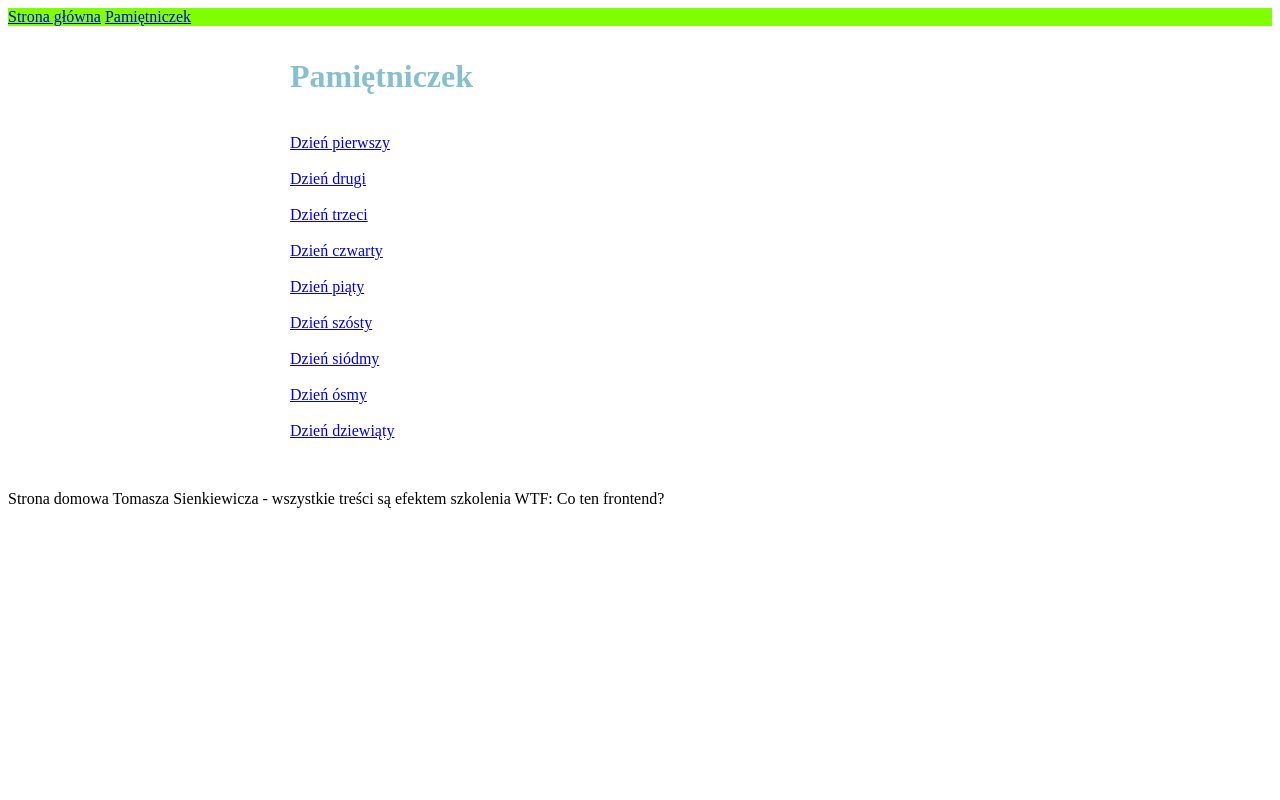
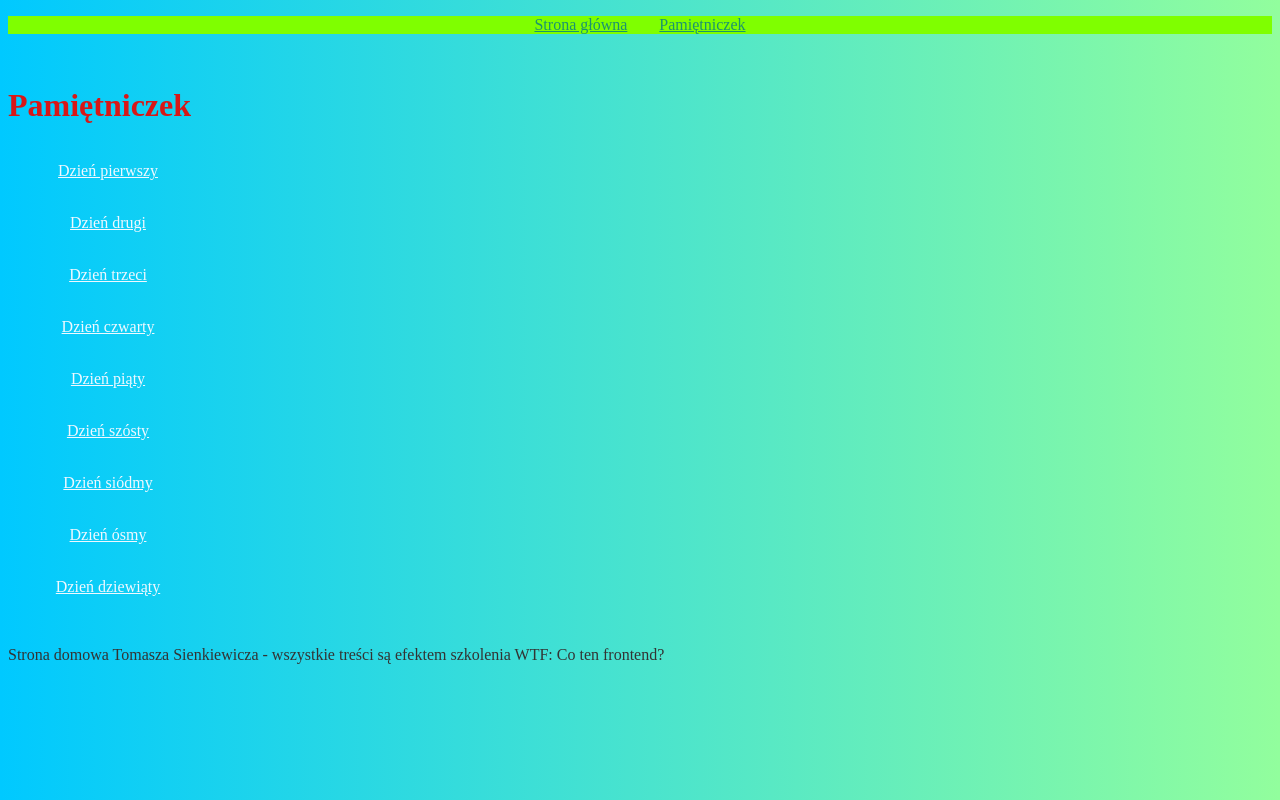
Before and after one commit to sienkiewicztomasz/homepage, a plain HTML site: page pamietniczek.html in a window 1280 px wide. Drawn offline with Linux system fonts and the light colour scheme.

Commit message:
add grid to my homepage

```diff
--- a/pamietniczek.html
+++ b/pamietniczek.html
@@ -9,36 +9,44 @@
     <title>Pamiętniczek</title>
 </head>
 
-<body>
-    <header class="navigation">
-        <a class="navigation__header" href="index.html">Strona główna</a>
-        <a class="navigation__header" href="pamietniczek.html">Pamiętniczek</a>
-    </header>
+<body class="body">
+        <header class="site-header">
+                <nav class="navigation">
+                    <ul class="navigation__list">
+                        <li class="navigation__item">
+                            <a class="navigation__link" href="index.html">Strona główna</a>
+                        </li>
+                        <li class="navigation__item">
+                            <a class="navigation__link" href="pamietniczek.html">Pamiętniczek</a>
+                        </li>
+                    </ul>
+                </nav>
+            </header>
     <main class="main">
         <header>
             <h1 class="diary__header">Pamiętniczek</h1>
         </header>
         <br />
-        <a href="pamietniczek/dzien1.html">Dzień pierwszy</a>
+        <a class="href" href="pamietniczek/dzien1.html">Dzień pierwszy</a>
         <br><br>
-        <a href="pamietniczek/dzien2.html">Dzień drugi</a>
+        <a class="href" href="pamietniczek/dzien2.html">Dzień drugi</a>
         <br><br>
-        <a href="pamietniczek/dzien3.html">Dzień trzeci</a>
+        <a class="href" href="pamietniczek/dzien3.html">Dzień trzeci</a>
         <br><br>
-        <a href="pamietniczek/dzien4.html">Dzień czwarty</a>
+        <a class="href" href="pamietniczek/dzien4.html">Dzień czwarty</a>
         <br><br>
-        <a href="pamietniczek/dzien5.html">Dzień piąty</a>
+        <a class="href" href="pamietniczek/dzien5.html">Dzień piąty</a>
         <br><br>
-        <a href="pamietniczek/dzien6.html">Dzień szósty</a>
+        <a class="href" href="pamietniczek/dzien6.html">Dzień szósty</a>
         <br><br>
-        <a href="pamietniczek/dzien7.html">Dzień siódmy</a>
+        <a class="href" href="pamietniczek/dzien7.html">Dzień siódmy</a>
         <br><br>
-        <a href="pamietniczek/dzien8.html">Dzień ósmy</a>
+        <a class="href" href="pamietniczek/dzien8.html">Dzień ósmy</a>
         <br><br>
-        <a href="pamietniczek/dzien9.html">Dzień dziewiąty</a>
+        <a class="href" href="pamietniczek/dzien9.html">Dzień dziewiąty</a>
         <br><br>
     </main>
-    <footer>
+    <footer class="footer">
         Strona domowa Tomasza Sienkiewicza - wszystkie treści są efektem szkolenia WTF: Co ten frontend?
     </footer>
 </body>
--- a/style.css
+++ b/style.css
@@ -4,17 +4,16 @@
 }
 
 .about {
-    width: 100%;
-    max-width: 700px;
+    grid-area: about;
 }
 
 .about__header {
-    color: #87c0cd;
+    color: #232627;
 }
 
 .about__paragraph {
+    border: 3px double #1A936F;
     padding: 16px;
-    border: 3px double #1A936F;
 }
 
 .article {
@@ -30,30 +29,83 @@
 }
 
 .article__paragraph {
+    border: 4px dotted #333;
     color: darkmagenta;
     padding: 16px;
-    border: 4px dotted #333;
+}
+
+.content {
+    grid-area: content;
 }
 
 .diary__header {
-    color: #87c0cd;
+    color: #d81717;
+}
+
+.footer{
+    grid-area: footer;
+}
+
+.header {
+    grid-area: header;
+}
+
+.href {
+    text-align: center;
+    color: aliceblue;
 }
 
 .main {
+    display: grid;
+    grid-template-areas: "header header"
+    "grid content"
+    "footer footer";
+    grid-template-columns: 200px 1fr;
+    grid-column-gap: 16px;
+    grid-row-gap: 16px;
+    margin: 32px auto;
     width: 100%;
-    max-width: 700px;
-    margin: 32px auto;
+}
+
+@media (max-width: 640px) {
+    .main {
+        grid-template-areas: "header"
+        "about"
+        "content"
+        "footer";
+        grid-template-columns: 1fr;
+    }
 }
 
 .main__header {
+    background-color: #87c0cd;
     color: #1d2bac;
-    background-color: #87c0cd;
+    text-align: center;
 }
 
 .navigation {
     background-color: chartreuse;
+    text-align: center;
 }
 
 .navigation__link {
     color: #1A936F;
 }
+
+.navigation__list {
+    /* align-items: center; */
+    display: flex;
+    /* height: 60px; */
+    justify-content: center;
+    list-style: none;
+    padding: 0;
+}
+
+.navigation__item {
+    display: block;
+    margin: 0 16px;
+}
+
+.site__header {
+
+}
```
Also changed, not shown: index.html (+19 -7 lines), pamietniczek/dzien1.html (+13 -5 lines), pamietniczek/dzien2.html (+12 -4 lines), pamietniczek/dzien3.html (+13 -5 lines), pamietniczek/dzien4.html (+12 -4 lines), pamietniczek/dzien5.html (+13 -5 lines), pamietniczek/dzien6.html (+10 -2 lines), pamietniczek/dzien7.html (+12 -4 lines), pamietniczek/dzien8.html (+13 -5 lines), pamietniczek/dzien9.html (+12 -4 lines), formularz.html (added).
